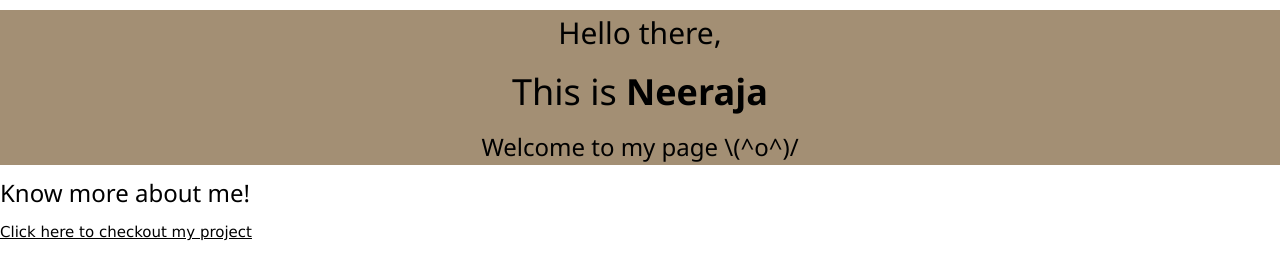
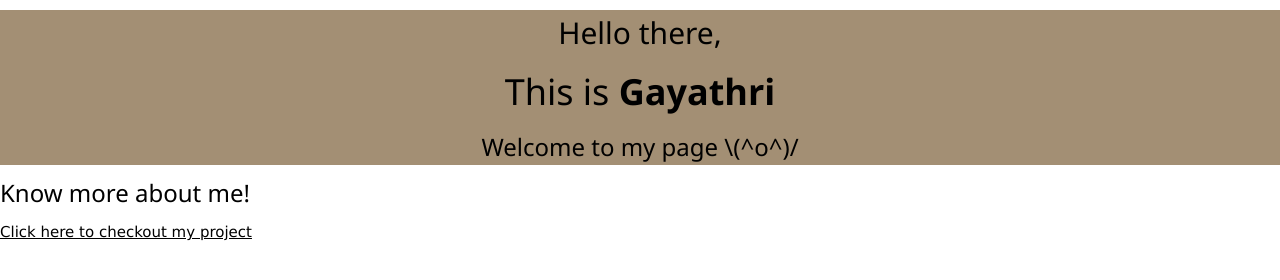
Before and after one commit to Gayathrichintha/level_9, a plain HTML site: page index.html in a window 1280 px wide. Drawn offline with nearby package versions, Linux system fonts and the light colour scheme.

Commit message:
Update index.html

```diff
--- a/index.html
+++ b/index.html
@@ -14,7 +14,7 @@
     <body>
         <div id="intro">
             <h2>Hello there,</h2>
-        <h1>This is <strong>Neeraja</strong></h1>
+        <h1>This is <strong>Gayathri</strong></h1>
         <h3>Welcome to my page \(^o^)/</h3>
         </div>
         <div>
```
